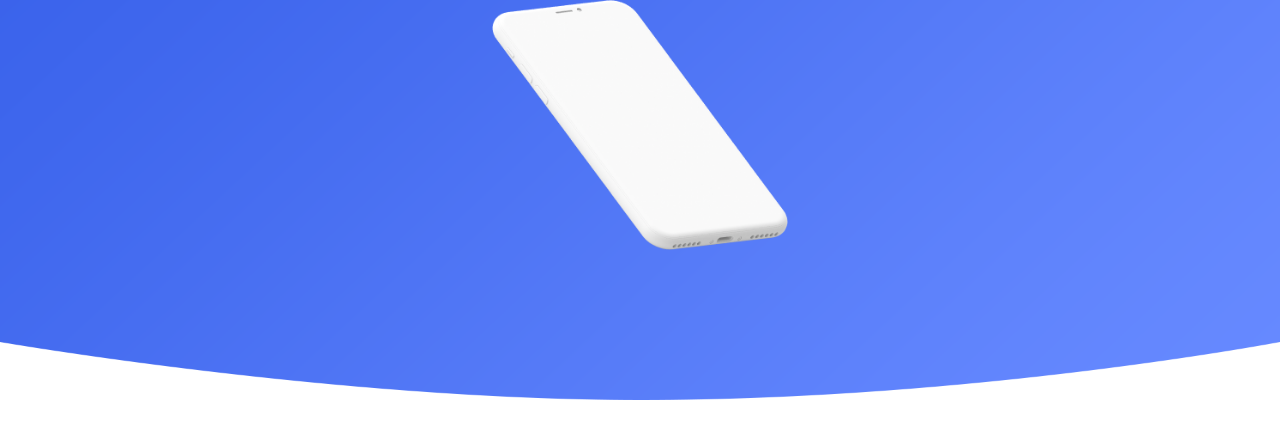
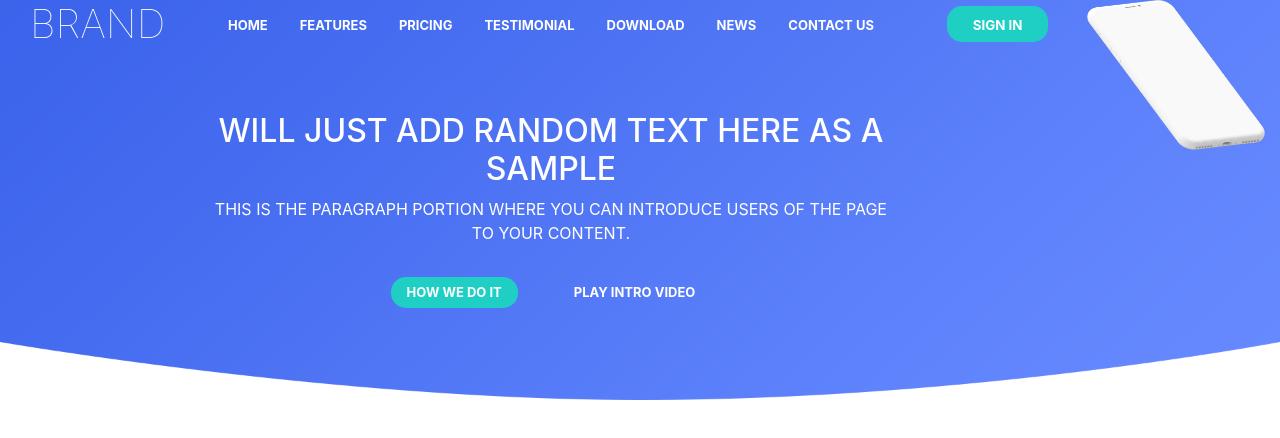
Before and after one commit to alvi032/Sling2, a plain HTML site: page index.html in a window 1280 px wide. Drawn offline with nearby package versions, Linux system fonts and the light colour scheme.

Commit message:
setting img

```diff
--- a/index.html
+++ b/index.html
@@ -7,15 +7,48 @@
     <meta http-equiv="X-UA-Compatible" content="ie=edge">
     <title>Sling</title>
     <link rel="stylesheet" href="main.css">
-    <link rel="stylesheet" href="https://stackpath.bootstrapcdn.com/bootstrap/4.3.1/css/bootstrap.min.css" integrity="sha384-ggOyR0iXCbMQv3Xipma34MD+dH/1fQ784/j6cY/iJTQUOhcWr7x9JvoRxT2MZw1T" crossorigin="anonymous">
+    <link rel="stylesheet" href="https://stackpath.bootstrapcdn.com/bootstrap/4.3.1/css/bootstrap.min.css"
+          integrity="sha384-ggOyR0iXCbMQv3Xipma34MD+dH/1fQ784/j6cY/iJTQUOhcWr7x9JvoRxT2MZw1T" crossorigin="anonymous">
 </head>
 <body>
-    <header>
-        <div class="container-fluid d-flex justify-content-center background">
-            <img src="phone.png" alt="phone">
-        </div>
+<header>
+    <div class="container-fluid d-flex justify-content-center background">
+        <nav class="container">
+            <div class="row d-flex justify-content-center align-items-center">
+                <div class="col-xl-2">
+                    <h1><a href="index.html">Brand</a></h1>
+                </div>
+                <div class="col-xl-8 d-flex justify-content-center" >
+                    <ul>
+                        <li><a href="#">home</a></li>
+                        <li><a href="#">features</a></li>
+                        <li><a href="#">pricing</a></li>
+                        <li><a href="#">testimonial</a></li>
+                        <li><a href="#">download</a></li>
+                        <li><a href="#">news</a></li>
+                        <li><a href="#">contact us</a></li>
+                    </ul>
+                </div>
+                <div class="col-xl-2 d-flex justify-content-center">
+                    <button type="button" class="signin"><a href="#">sign in</a></button>
+                </div>
+            </div>
+            <div class="row" style="margin-top:4em;">
+                <div class="container col-xl-8 d-flex flex-column align-items-center">
+                    <h2>will just add random text here as a sample</h2>
+                    <p>this is the paragraph portion where you can introduce users of the page to your content.</p>
+                    <div class="container d-flex justify-content-center introbuttons">
+                        <button type="button" class="button1">how we do it</button>
+                        <button type="button" class="button2">play intro video</button>
+                    </div>
+                </div>
+            </div>
 
-    </header>
+        </nav>
+        <img src="phone.png" alt="phone" class="d-block">
+    </div>
+
+</header>
 
 </body>
 </html>
--- a/main.css
+++ b/main.css
@@ -5,8 +5,85 @@
      background-position: 0 100%;
      height: 50vh;
  }
+nav{
+    display: block;
+}
+nav h1{
+    margin:0;
+}
+
+nav h1 a{
+    color: white;
+    text-transform: uppercase;
+    font-weight: lighter;
+}
+nav h1 a:hover{
+    text-decoration: none;
+    color: white;
+}
+nav ul{
+    list-style: none;
+    padding-left: 0;
+    display: flex;
+    margin-bottom: 0;
+}
+nav ul li {
+    padding: 0 1em 0 1em;
+}
+nav ul li a{
+    color: white;
+    text-transform: uppercase;
+    font-size: small;
+    font-weight: bold;
+    text-decoration: none;
+}
+nav ul li a:hover {
+    text-decoration: underline;
+    color: white;
+}
+.signin{
+    border-radius: 15px;
+    border: 1px solid transparent;
+    background-color: #1fcfc4;
+    padding: 5px 25px 5px 25px;
+}
+.signin a{
+    color: white;
+    text-transform: uppercase;
+    font-weight: bold;
+    font-size: smaller;
+}
+nav h2{
+    text-transform: uppercase;
+    text-align: center;
+    color: white;
+
+}
+nav p{
+    text-transform: uppercase;
+    text-align: center;
+    color: white;
+    padding-bottom: 1em;
+}
+.introbuttons button{
+    margin: 0 20px 0 20px;
+    padding: 5px 15px 5px 15px;
+}
+.button1, .button2{
+    border-radius: 15px;
+    border: 1px solid transparent;
+    text-transform: uppercase;
+    color: white;
+    font-weight: bold;
+    font-size: small;
+}
+.button1{
+    background-color: #1fcfc4;
+}
+.button2{
+    background-color: transparent;
+}
+
 header img{
-    position: relative;
-    height: 250px;
-    /*!*top: 37vh;*! Don't want to use this as resizing will effect its position relative to background*/
+    height: 150px;
 }
```
